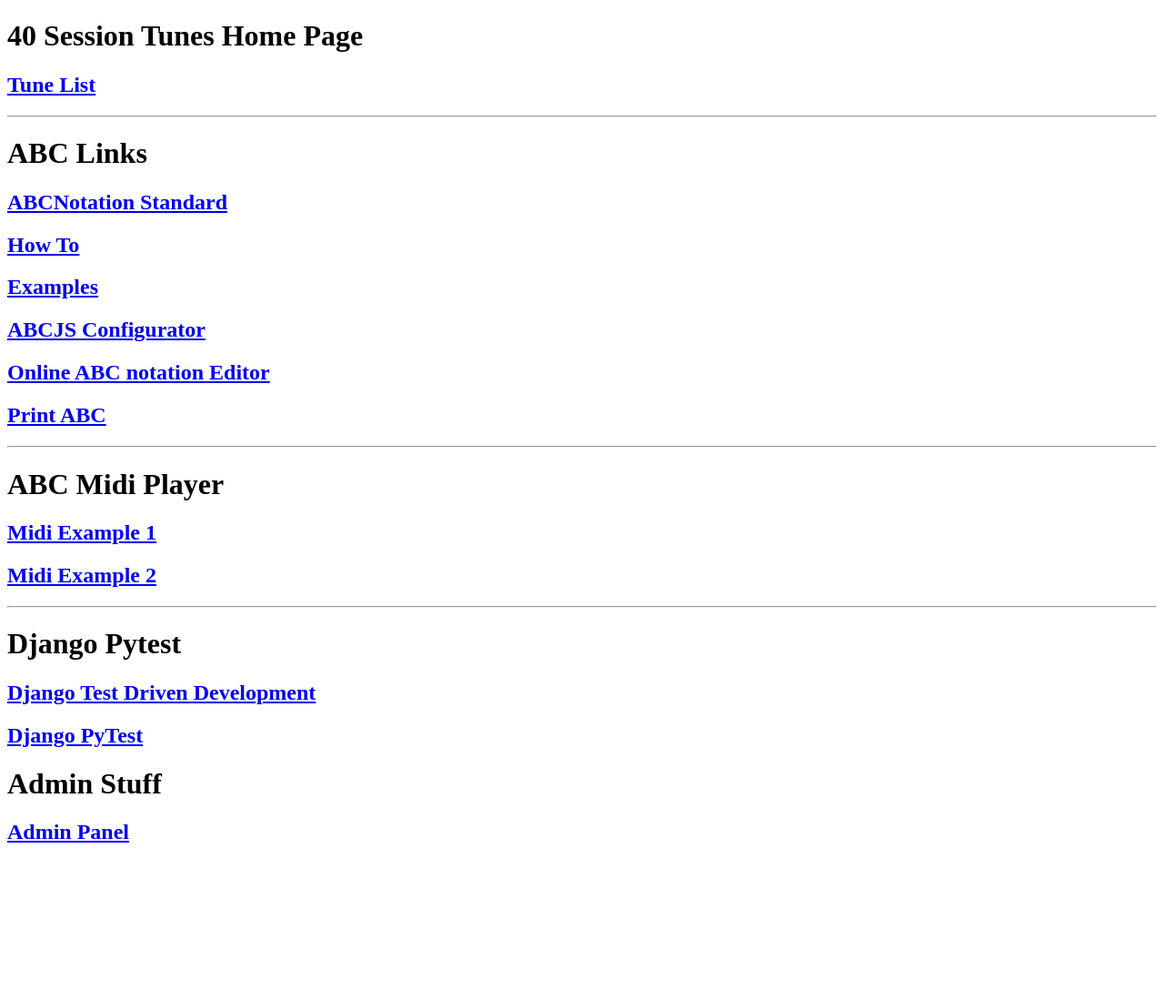
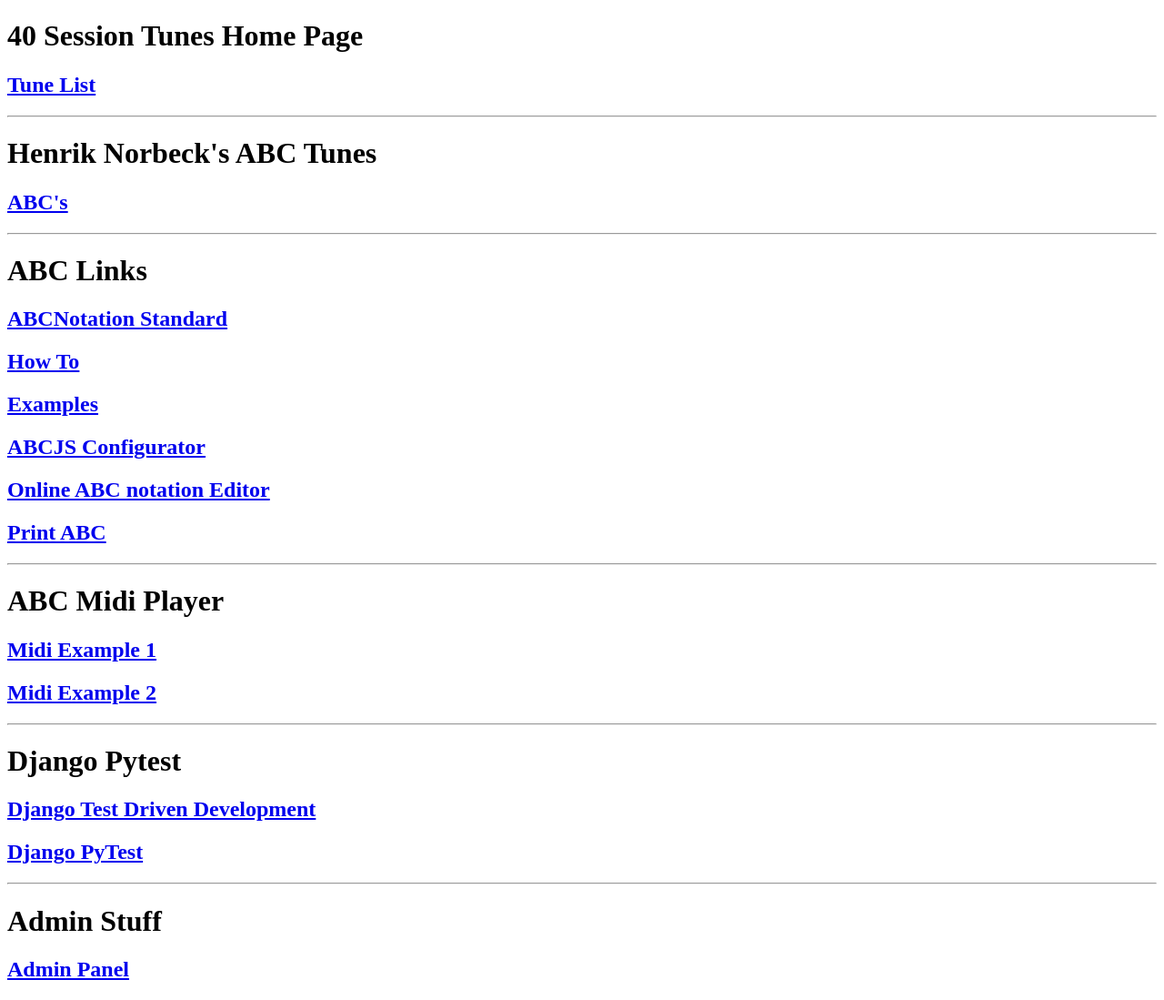
Before and after one commit to claytoncook12/40sessiontunes, a Django app: page / in a window 1280 px wide. Shown: the whole page at 91% size. Before the commit the page ends 926 px from the top, so only its background shows below. Run offline with Django 3.2, Linux system fonts and the light colour scheme.

Commit message:
add horbeck abc link

```diff
--- a/DjangoApp/templates/home.html
+++ b/DjangoApp/templates/home.html
@@ -3,6 +3,10 @@
 {% block content %}
 <h1>40 Session Tunes Home Page</h1>
 <h2><a href="{% url  'tunes:list' %}">Tune List</a></h2>
+<hr>
+
+<h1>Henrik Norbeck's ABC Tunes</h1>
+<h2><a href="http://www.norbeck.nu/abc/" target="_blank">ABC's</a></h2>
 <hr>
 
 <h1>ABC Links</h1>
@@ -22,6 +26,7 @@
 <h1>Django Pytest</h1>
 <h2><a href="https://www.youtube.com/watch?v=41ek3VNx_6Q">Django Test Driven Development</a></h2>
 <h2><a href="https://www.youtube.com/watch?v=LYX6nlECcro">Django PyTest</a></h2>
+<hr>
 
 <h1>Admin Stuff</h1>
 <h2><a href="{% url 'admin:index' %}" target="_blank">Admin Panel</a></h2>
```
